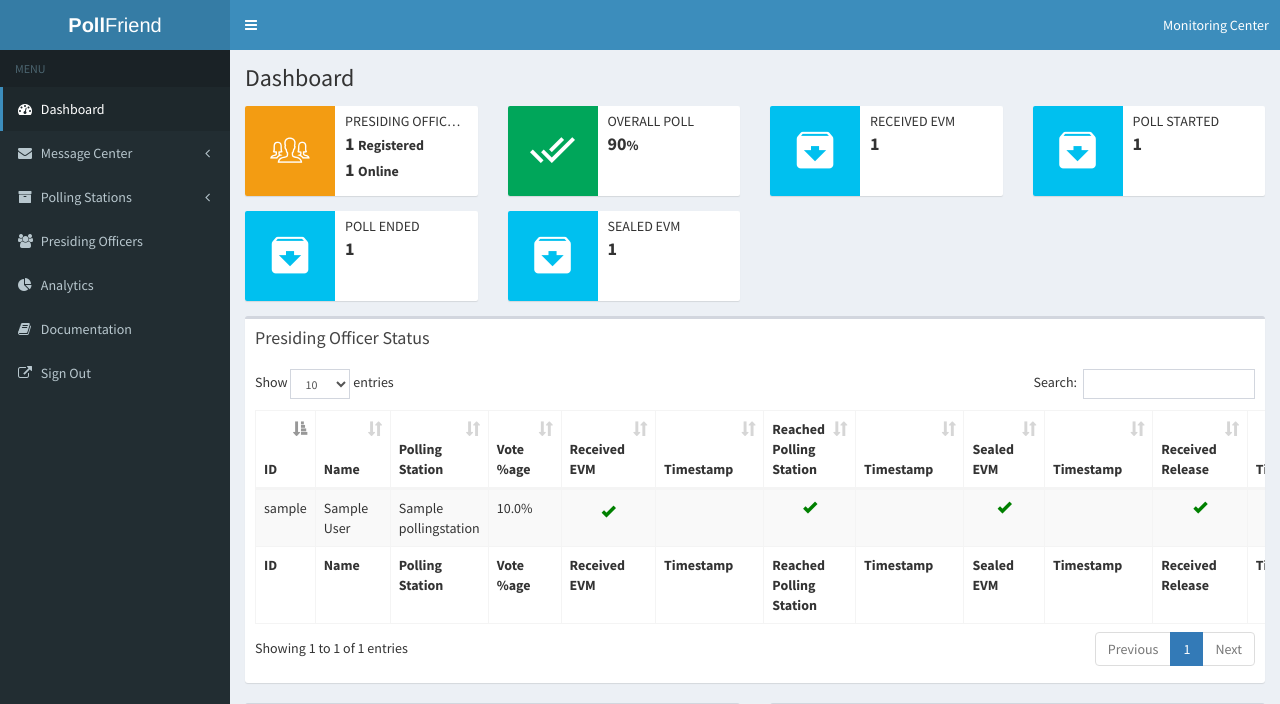
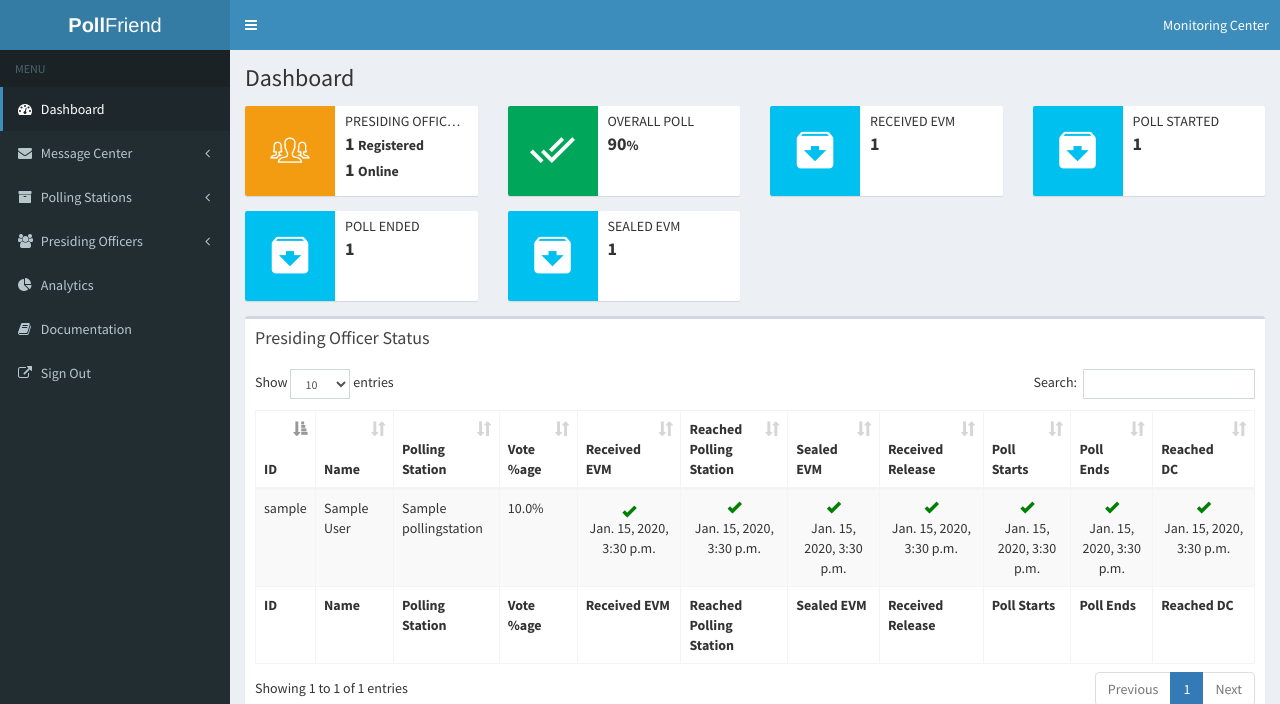
Before and after one commit to shivamneeraj23/PollFriend-Backend, a Django app: page /home/ in a window 1280 px wide. Shown: the top 704 px of the page. Run offline with Django 3.2, Linux system fonts and the light colour scheme; tables that the repository leaves empty hold one stand-in row (values such as "Sample post"); some libraries are stand-ins or nearby versions.

Commit message:
made few more changes , completed the side for presiding officer and polling station , though what nees to be done in add , please tell. Few colums that were not showing data properly corrected

```diff
--- a/evmts/urls.py
+++ b/evmts/urls.py
@@ -35,5 +35,8 @@ urlpatterns = [
 	url(r'^messages/sent/$', MessageSentView.as_view(), name='MessageSent'),
 	url(r'^$', AdminLogin.as_view(), name='AdminLoginView'),
 	url(r'^register_web_device/$', RegisterWebDevice.as_view(), name='RegisterWebDevice'),
-	 url(r'^polling-station/view/$', PollingStationListView.as_view(), name='PollingStation'),
+	url(r'^polling-station/view/$', PollingStationListView.as_view(), name='PollingStation'),
+	url(r'^polling-station/add/$', PollingStationListAddView.as_view(), name='PollingStationAdd'),
+	url(r'^presiding-officer/view/$', PresidingOfficerListView.as_view(), name='PresidingOfficer'),
+	url(r'^presiding-officer/add/$', PresidingOfficerListAddView.as_view(), name='PresidingOfficerAdd'),
 ]
--- a/main/web_views.py
+++ b/main/web_views.py
@@ -102,3 +102,29 @@ class PollingStationListView(ListView):
 	def get_context_data(self, **kwargs):
 		context = super(PollingStationListView, self).get_context_data(**kwargs)
 		return context
+
+
+class PollingStationListAddView(ListView):
+	template_name = "pollingstation_add.html"
+	model = PollingStation
+
+	def get_context_data(self, **kwargs):
+		context = super(PollingStationListAddView, self).get_context_data(**kwargs)
+		return context
+
+class PresidingOfficerListView(ListView):
+	template_name = "presidingofficer_list.html"
+	model = PresidingOfficer
+
+	def get_context_data(self, **kwargs):
+		context = super(PresidingOfficerListView, self).get_context_data(**kwargs)
+		return context
+
+
+class PresidingOfficerListAddView(ListView):
+	template_name = "presidingofficer_add.html"
+	model = PresidingOfficer
+
+	def get_context_data(self, **kwargs):
+		context = super(PresidingOfficerListAddView, self).get_context_data(**kwargs)
+		return context
--- a/templates/dashboard.html
+++ b/templates/dashboard.html
@@ -100,19 +100,19 @@
                                     <th>Polling Station</th>
                                     <th>Vote %age</th>
                                     <th>Received EVM</th>
-                                    <th>Timestamp</th>
+                                    <!-- <th>Timestamp</th> -->
                                     <th>Reached Polling Station</th>
-                                    <th>Timestamp</th>
+                                    <!-- <th>Timestamp</th> -->
                                     <th>Sealed EVM</th>
-                                    <th>Timestamp</th>
+                                    <!-- <th>Timestamp</th> -->
                                     <th>Received Release</th>
-                                    <th>Timestamp</th>
+                                    <!-- <th>Timestamp</th> -->
                                     <th>Poll Starts</th>
-                                    <th>Timestamp</th>
+                                    <!-- <th>Timestamp</th> -->
                                     <th>Poll Ends</th>
-                                    <th>Timestamp</th>
+                                    <!-- <th>Timestamp</th> -->
                                     <th>Reached DC</th>
-                                    <th>Timestamp</th>
+                                    <!-- <th>Timestamp</th> -->
                                 </tr>
                             </thead>
 
@@ -124,47 +124,46 @@
                                     <td>{{k.presiding_officer.polling_station.name}}</td>
                                     <td>{% current_vote_percentage k.presiding_officer.polling_station %}%</td>
 									{% if k.received_evm %}
-									<td style="text-align : center"> <span class ="glyphicon glyphicon-ok " style = "color:green; vertical-align:middle" ></span></td>
+									<td style="text-align : center"> <span class ="glyphicon glyphicon-ok " style = "color:green; vertical-align:middle" ></span><br>{{k.received_evm_timestamp}}</td>
 									{% else %}
 										<td></td>
 									{% endif %}
-									<td>{{k.received_evm.timestamp}}</td>
 									{% if k.reached_polling_station %}
-									<td style="text-align : center"> <span class ="glyphicon glyphicon-ok" style = "color:green" ></span></td>
+									<td style="text-align : center"> <span class ="glyphicon glyphicon-ok" style = "color:green" ></span><br>{{k.reached_polling_station_timestamp}}</span></td>
 									{% else %}
 										<td></td>
 									{% endif %}
-									<td>{{k.reached_polling_station.timestamp}}</td>
+
 									{% if k.sealed_evm %}
-									<td style="text-align : center"> <span class ="glyphicon glyphicon-ok" style = "color:green" ></span></td>
+									<td style="text-align : center"> <span class ="glyphicon glyphicon-ok" style = "color:green" ></span><br>{{k.sealed_evm_timestamp}}</td>
 									{% else %}
 										<td></td>
 									{% endif %}
-									<td>{{k.sealed_evm.timestamp}}</td>
+
 									{% if k.received_release %}
-									<td style="text-align : center"> <span class ="glyphicon glyphicon-ok" style = "color:green" ></span></td>
+									<td style="text-align : center"> <span class ="glyphicon glyphicon-ok" style = "color:green" ></span><br>{{k.received_release_timestamp}}</td>
 									{% else %}
 										<td></td>
 									{% endif %}
-									<td>{{k.received_release.timestamp}}</td>
+
 									{% if k.poll_starts %}
-									<td style="text-align : center"> <span class ="glyphicon glyphicon-ok" style = "color:green" ></span></td>
+									<td style="text-align : center"> <span class ="glyphicon glyphicon-ok" style = "color:green" ></span><br>{{k.poll_starts_timestamp}}</td>
 									{% else %}
 										<td></td>
 									{% endif %}
-                                    <td>{{k.poll_starts.timestamp}}</td>
+
 									{% if k.poll_ends %}
-									<td style="text-align : center"> <span class ="glyphicon glyphicon-ok" style = "color:green" ></span></td>
+									<td style="text-align : center"> <span class ="glyphicon glyphicon-ok" style = "color:green" ></span><br>{{k.poll_ends_timestamp}}</td>
 									{% else %}
 										<td></td>
 									{% endif %}
-									<td>{{k.poll_ends.timestamp}}</td>
+
 									{% if k.reached_dc %}
-									<td style="text-align : center"> <span class ="glyphicon glyphicon-ok" style = "color:green" ></span></td>
+									<td style="text-align : center"> <span class ="glyphicon glyphicon-ok" style = "color:green" ></span><br>{{k.reached_dc_timestamp}}</td>
 									{% else %}
 										<td></td>
 									{% endif %}
-									<td>{{k.reached_dc.timestamp}}</td>
+
 
 
                                 </tr>
@@ -177,19 +176,19 @@
                                     <th>Polling Station</th>
                                     <th>Vote %age</th>
                                     <th>Received EVM</th>
-                                    <th>Timestamp</th>
+                                    <!-- <th>Timestamp</th> -->
                                     <th>Reached Polling Station</th>
-                                    <th>Timestamp</th>
+                                    <!-- <th>Timestamp</th> -->
                                     <th>Sealed EVM</th>
-                                    <th>Timestamp</th>
+                                    <!-- <th>Timestamp</th> -->
                                     <th>Received Release</th>
-                                    <th>Timestamp</th>
+                                    <!-- <th>Timestamp</th> -->
                                     <th>Poll Starts</th>
-                                    <th>Timestamp</th>
+                                    <!-- <th>Timestamp</th> -->
                                     <th>Poll Ends</th>
-                                    <th>Timestamp</th>
+                                    <!-- <th>Timestamp</th> -->
                                     <th>Reached DC</th>
-                                    <th>Timestamp</th>
+                                    <!-- <th>Timestamp</th> -->
                                 </tr>
                             </tfoot>
                         </table>
--- /dev/null
+++ b/templates/pollingstation_add.html
@@ -0,0 +1,5 @@
+{% extends 'base.html' %}
+{% load staticfiles %}
+{% load main_extras %}
+{% block title %} Message Center {% endblock %}
+{% block main_page_title %} Message Center - Inbox {% endblock %}
--- a/templates/pollingstation_list.html
+++ b/templates/pollingstation_list.html
@@ -33,7 +33,7 @@
                                     <td>{{ poll.name }}</td>
                                     <td>{{ poll.total_voters }}</td>
                                     <td>{{ poll.latitude }}</td>
-                                    <td>{{ poll.longtitude }}</td>
+                                    <td>{{ poll.longitude }}</td>
                                     <td>{% if poll.condition == 1 %}
                                     		Good
                                     	{% endif %}
--- /dev/null
+++ b/templates/presidingofficer_add.html
@@ -0,0 +1,5 @@
+{% extends 'base.html' %}
+{% load staticfiles %}
+{% load main_extras %}
+{% block title %} Dashboard {% endblock %}
+{% block main_page_title %} Presiding Officer Add {% endblock %}
--- a/templates/sidebar.html
+++ b/templates/sidebar.html
@@ -23,10 +23,19 @@
             <li {% if page = "#" %} class = "active" {% endif%} >
                 <a href= "/polling-station/view"><i class="fa fa-eye"></i><span>View</span></a>
 
+            <li {% if page = "#" %} class="active" {% endif %} >
+                <a href="/polling-station/add"><i class = "fa fa-plus"></i><span>Add</span></a>
         </ul>
     </li>
     <li {% if page == "/presiding-officers/" %} class="active" {% endif %}>
-        <a href="/presiding-officers/"><i class="fa fa-group"></i> <span>Presiding Officers</span></a>
+        <a href="/presiding-officers/"><i class="fa fa-group"></i> <span>Presiding Officers</span><i class = "fa fa-angle-left pull-right"></i></a>
+        <ul class="treeview-menu">
+            <li {% if page = "#" %} class = "active" {% endif%} >
+                <a href= "/presiding-officer/view"><i class="fa fa-eye"></i><span>View</span></a>
+
+            <li {% if page = "#" %} class="active" {% endif %} >
+                <a href="/presiding-officer/add"><i class = "fa fa-plus"></i><span>Add</span></a>
+        </ul>
     </li>
     <li {% if page == "/analytics/" %} class="active" {% endif %}>
         <a href="/analytics/"><i class="fa fa-pie-chart"></i> <span>Analytics</span></a>
```
Also changed, not shown: templates/presidingofficer_list.html (added, +50 -0 lines).
